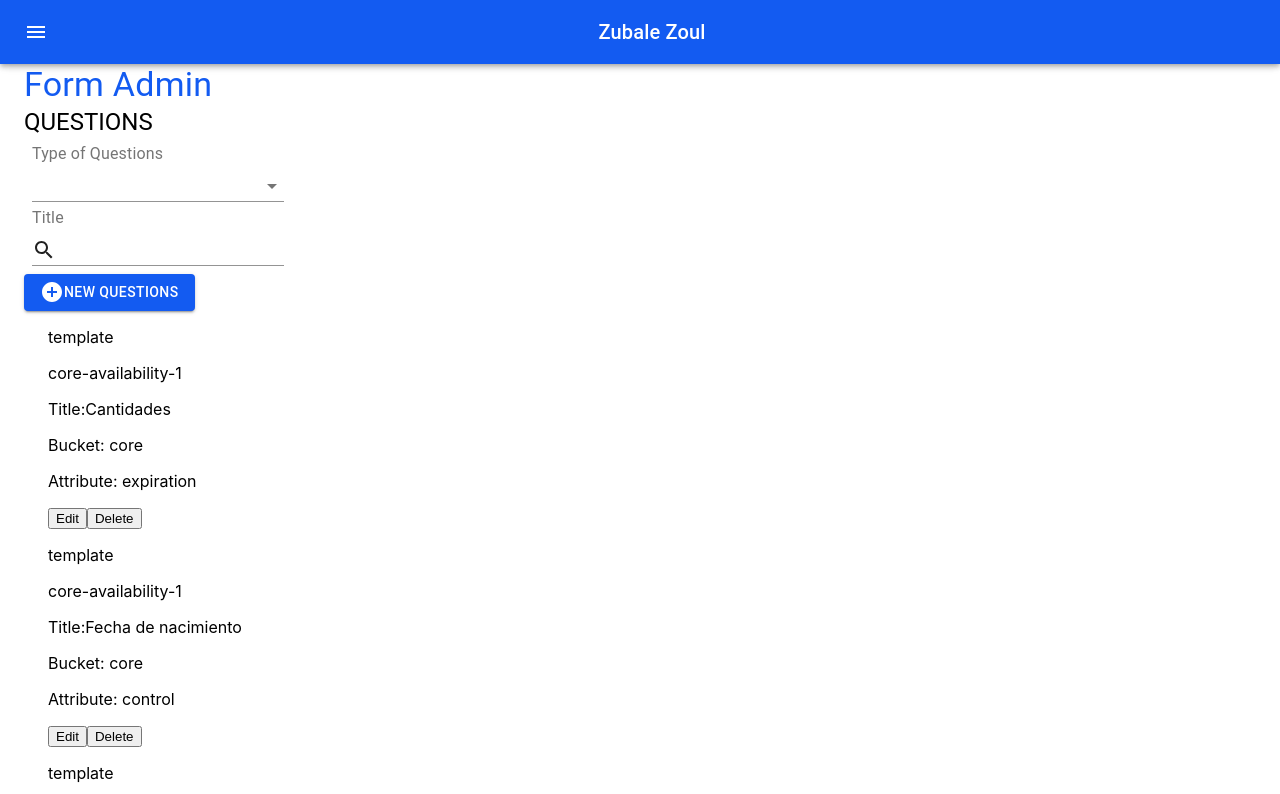
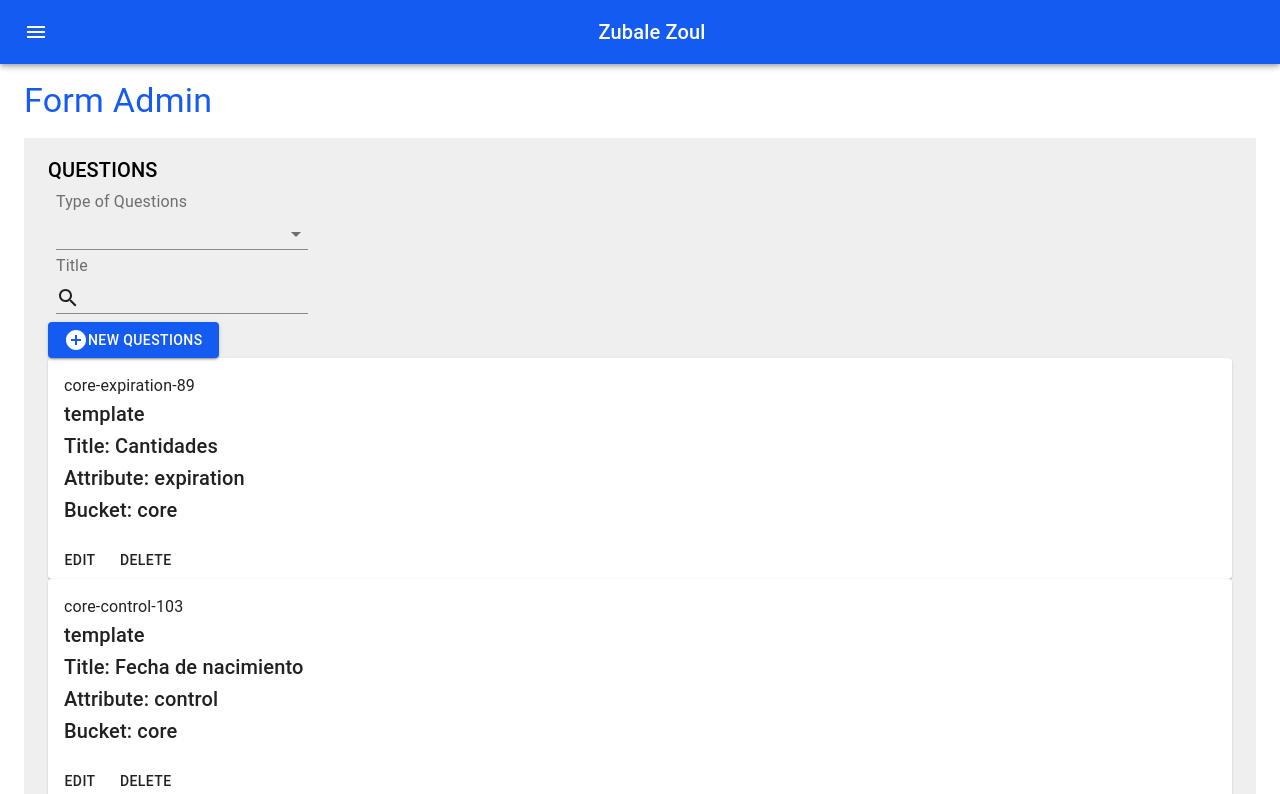
Before and after one commit to shirley-startary/assessment2_zubale, a React (Create React App) app: page / in a window 1280 px wide. Shown: the top 794 px of the page. Built offline with nearby package versions, Linux system fonts and the light colour scheme.

Commit message:
Add styles ListQuestion and formquestions

```diff
--- a/src/App.jsx
+++ b/src/App.jsx
@@ -7,7 +7,21 @@ import Navbar from './components/Navbar.jsx';
 import Main from './components/Main.jsx';
 
 const useStyle = makeStyles({
-
+  typography: {
+    fontFamily: [
+      'Montserrat',
+      '-apple-system',
+      'BlinkMacSystemFont',
+      '"Segoe UI"',
+      'Roboto',
+      '"Helvetica Neue"',
+      'Arial',
+      'sans-serif',
+      '"Apple Color Emoji"',
+      '"Segoe UI Emoji"',
+      '"Segoe UI Symbol"',
+    ].join(','),
+  },
 })
 
 function App() {
--- a/src/components/FormQuestions.jsx
+++ b/src/components/FormQuestions.jsx
@@ -7,7 +7,8 @@ import {
   FormControl,
   InputLabel,
   InputAdornment,
-  Button
+  Button,
+  Container
 } from '@material-ui/core';
 
 import SearchIcon from '@material-ui/icons/Search';
@@ -58,8 +59,8 @@ const FormQuestions = () => {
   };
 
   return (
-    <div>
-      <Typography variant="h5" color="initial">
+    <Container maxWidth="xl">
+      <Typography variant="h6" color="initial">
         QUESTIONS
       </Typography>
       <form className={classes.root} noValidate autoComplete="off">
@@ -101,7 +102,7 @@ const FormQuestions = () => {
           NEW QUESTIONS
         </Button>
       </form>
-    </div>
+    </Container>
   );
 };
 
--- a/src/components/ListQuestions.jsx
+++ b/src/components/ListQuestions.jsx
@@ -1,8 +1,16 @@
 import React, { useState, useEffect } from 'react';
-import { Container } from '@material-ui/core';
+import { makeStyles, withStyles, Container } from '@material-ui/core';
 import Question from './Question.jsx';
 
+const useStyle = makeStyles({
+  background : {
+    background: "red",
+    padding:'16px 0 0 0',
+  }
+});
+
 const ListQuestions = () => {
+  const classes = useStyle();
   const [questions, setQuestions] = useState([]);
   useEffect(()=> {
     fetch('jsonData/frontend-questions.json')
@@ -13,15 +21,16 @@ const ListQuestions = () => {
   }, [])
 
   return (
-    <div>
-      <Container>
+      <Container maxWidth="xl">
         {questions.map(item => {
           return <Question elemento={item}/>
         })}
       </Container>
-
-    </div>
   );
 };
 
-export default ListQuestions;
+export default withStyles({
+  background : {
+    background: "red"
+  }
+})(ListQuestions);
--- a/src/components/Main.jsx
+++ b/src/components/Main.jsx
@@ -1,12 +1,16 @@
 import React from 'react';
-
 import Typography from '@material-ui/core/Typography';
-import { makeStyles,Container } from '@material-ui/core';
+import { makeStyles,Container, Box } from '@material-ui/core';
 import FormQuestions from './FormQuestions.jsx';
 import ListQuestions from './ListQuestions.jsx';
 
 
 const useStyle = makeStyles({
+  background : {
+    background: "#EFEFEF",
+    padding:'16px 0 0 0',
+  },
+
 
 })
 
@@ -15,12 +19,16 @@ const  Main = () => {
 
   return (
 
-    <Container maxWidth="xl">
-      <Typography variant="h4" color="primary">
-        Form Admin
-      </Typography>
-      <FormQuestions />
-      <ListQuestions />
+    <Container maxWidth="xl" >
+      <Box my={2}>
+        <Typography variant="h4" color="primary"   >
+          Form Admin
+        </Typography>
+      </Box>
+      <Container  maxWidth="xl" className={classes.background}>
+        <FormQuestions />
+        <ListQuestions />
+      </Container>
     </Container>
   );
 }
--- a/src/components/Question.jsx
+++ b/src/components/Question.jsx
@@ -1,26 +1,38 @@
 import React from 'react';
+import {
+  Card,
+  CardActionsArea,
+  CardContent,Button,
+  Typography,
+  CardActionArea} from '@material-ui/core';
+import { withStyles } from '@material-ui/core/styles';
 
 const Question = ({elemento}) => {
   return (
-    <div>
-          <p>{elemento.question_type}</p>
-          core-availability-1
-          <p>Title:{elemento.title}</p>
-          <p>
-            Bucket: {elemento.question_config.bucket}
-          </p>
-          <p>
-            Attribute: {elemento.question_config.attribute_name}
-          </p>
-
-          <button>
-            Edit
-          </button>
-          <button>
-            Delete
-          </button>
-    </div>
+    <Card>
+      <CardContent>
+        <Typography>{elemento.question_config.slug}</Typography>
+        <Typography component="p" variant="h6" color="initial">
+          {elemento.question_type}
+        </Typography>
+        <Typography variant="h6" color="initial">
+          Title: {elemento.title}
+        </Typography>
+        <Typography variant="h6" color="initial">
+          Attribute: {elemento.question_config.attribute_name}
+        </Typography>
+        <Typography variant="h6" color="initial">
+          Bucket: {elemento.question_config.bucket}
+        </Typography>
+      </CardContent>
+      <CardActionArea>
+        <Button>Edit</Button>
+        <Button>Delete</Button>
+      </CardActionArea>
+    </Card>
   );
 };
 
-export default Question;
+export default withStyles({
+
+})(Question);
```
